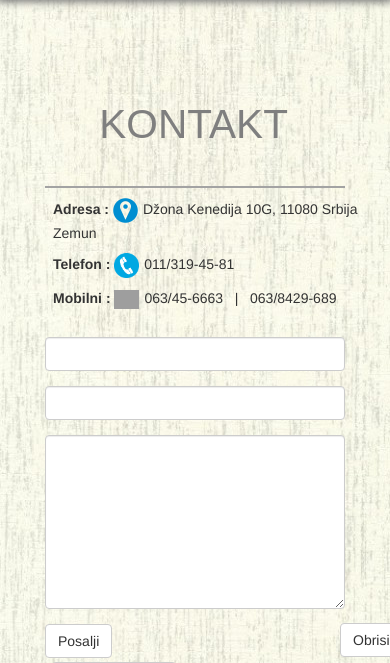
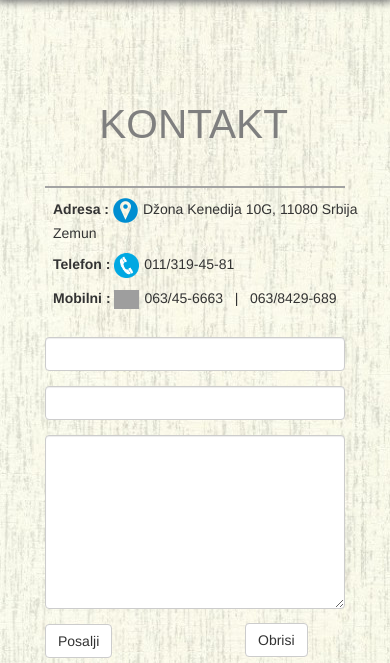
Before and after one commit to mmauzerr/life_klub, a Yii app: template views/site/index.php in a window 390 px wide. Shown: the part 4072-4735 px from the top of the page. Run offline with PHP 8.4 and a stand-in for Yii, Linux system fonts and the light colour scheme; the template is opened without the code that fills it, so the values that code supplies are empty; form fields are guessed from the names that the template uses; some libraries are stand-ins or nearby versions; some web fonts are replaced; grey boxes are pictures that could not be loaded.

Commit message:
finalize

```diff
--- a/views/site/index.php
+++ b/views/site/index.php
@@ -89,11 +89,11 @@ $this->title = 'LIFE Klub';
         </div>
 
     <!------------------ end of >> KONTAKT << ------------------->
-
+        <div id="vrati-button">
             <div class="text-center">
                 <p ><a class="btn btn-lg btn-default" style="color:gray;margin-right: 45%;margin-top: -20px" href="/site/index">Vrati Nazad</a></p>
             </div>
-
+        </div>
         </div><!----end of "row" ----->
 
     </div><!--- end of "contact-index"  ----->
--- a/views/site/kontakt.php
+++ b/views/site/kontakt.php
@@ -18,7 +18,8 @@ use dosamigos\google\maps\Map;
 
         <div class="container">
             <div class="row">
-                <div class="col-md-8">
+                <div class="col-md-8 location">
+
                         <div class="contact-map" id="map-canvas" style="border: 1px solid #a3a3a3;">
                                 <?php
 
@@ -93,7 +94,7 @@ use dosamigos\google\maps\Map;
 
                                     <div class="form-group" style="margin-right: -60%">
                                         <?= Html::submitButton('Posalji', ['class' => 'btn btn-default', 'name' => 'contact-button']) ?>
-                                        <div style="margin-left: 295px;margin-top: -35px">
+                                        <div id="map-button" style="margin-left: 295px;margin-top: -35px">
                                             <?= Html::resetButton('Obrisi', ['class' => 'btn btn-default', 'name' => 'reset-button']) ?>
                                         </div>
                                     </div>
--- a/web/css/site.css
+++ b/web/css/site.css
@@ -611,6 +611,14 @@ left: 0;
 
     .vezbanje_2 img {display: none}
 
+    #map-button{margin-left: 200px!important;}
+
+
+    #vrati-button{
+        margin-top: 10%;
+        margin-left: 30%!important;
+    }
+
     .navbar-toggle {
         position: relative;
         float: right;
```
Also changed, not shown: web/images/objekat.jpg. Lines whose indentation alone changed are shown as unchanged.
